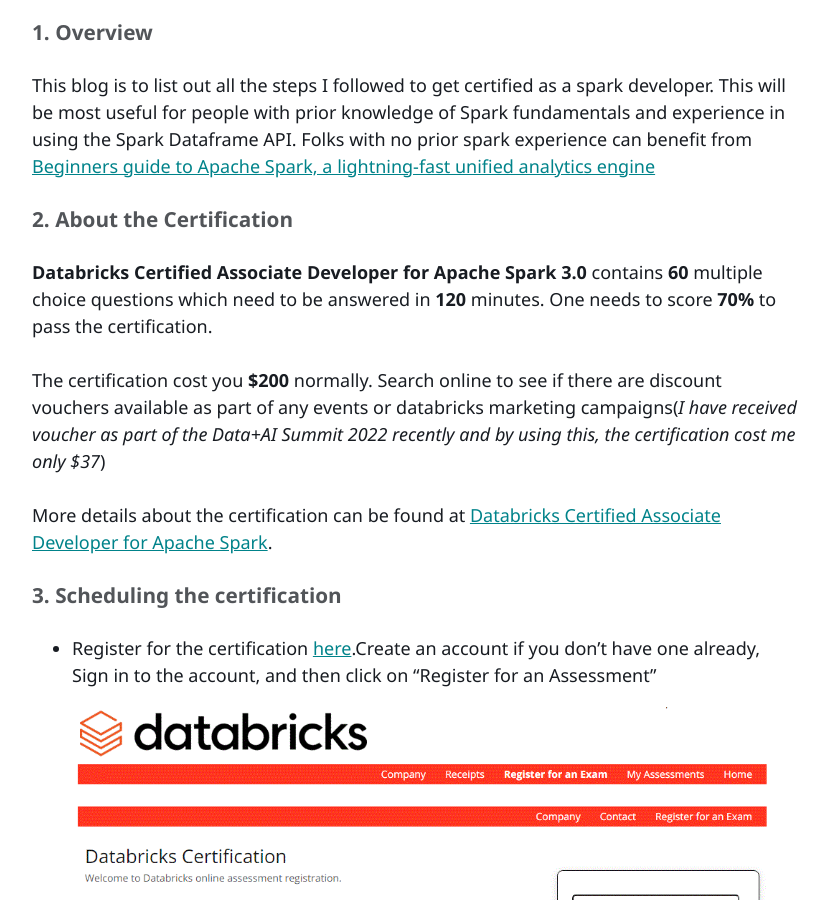
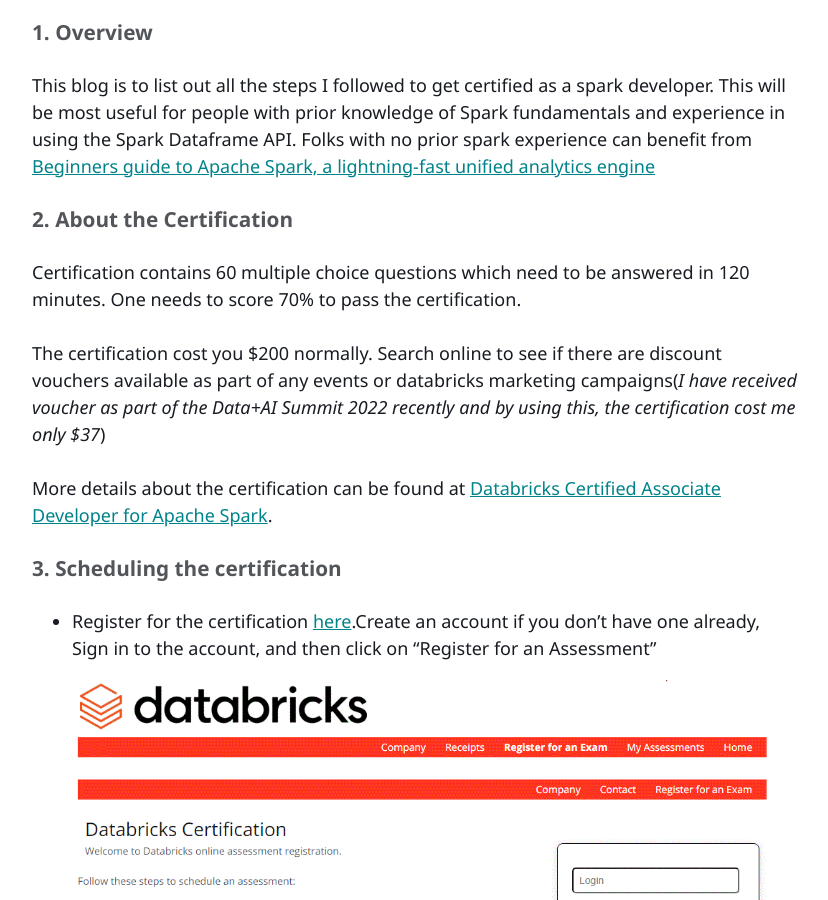
Before and after one commit to sibyabin/blogs, a Jekyll site: the page built from _posts/2022-08-10-how-i-passed-databricks-certified-associate-developer-for-apachespark-certification.md, in a window 1280 px wide and 900 px high, scrolled down 521 px. Shown: the whole window, without its empty margins (40-868 px from the left). Built offline with Jekyll 4.4.1, drawn with Linux system fonts in a browser that asks for light colours; some of the changed text lies outside the part shown.

Commit message:
readability improvements

```diff
--- a/_posts/2022-08-10-how-i-passed-databricks-certified-associate-developer-for-apachespark-certification.md
+++ b/_posts/2022-08-10-how-i-passed-databricks-certified-associate-developer-for-apachespark-certification.md
@@ -17,7 +17,7 @@
 last_modified_at: 2022-08-09T12:32:16-05:00
 ---
 
-I passed the **Databricks Certified Associate Developer for Apache Spark 3.0** certification recently with flying colors. I work as a data engineer and have experience developing data pipelines using Apache spark python API.
+I passed the **_Databricks Certified Associate Developer for Apache Spark 3.0_** certification recently with flying colors. I work as a data engineer and have experience developing data pipelines using Apache spark python API.
 
 #### 1. Overview
 
@@ -25,9 +25,9 @@
 
 #### 2. About the Certification
 
-**Databricks Certified Associate Developer for Apache Spark 3.0** contains **60** multiple choice questions which need to be answered in **120** minutes. One needs to score **70%** to pass the certification.
+Certification contains 60 multiple choice questions which need to be answered in 120 minutes. One needs to score 70% to pass the certification.
 
-The certification cost you **$200** normally. Search online to see if there are discount vouchers available as part of any events or databricks marketing campaigns(*I have received voucher as part of the Data+AI Summit 2022 recently and by using this, the certification cost me only $37*)
+The certification cost you $200 normally. Search online to see if there are discount vouchers available as part of any events or databricks marketing campaigns(_I have received voucher as part of the Data+AI Summit 2022 recently and by using this, the certification cost me only $37_)
 
 
 More details about the certification can be found at [Databricks Certified Associate Developer for Apache Spark](https://www.databricks.com/learn/certification/apache-spark-developer-associate).
@@ -49,22 +49,21 @@
 
 #### 4. Hands-on & Practice Exam
 * Create a [Databricks Community Edition](https://community.cloud.databricks.com/login.html) account. Practice the data frame API's usage with the help of databricks notebooks.
-
 * Try to complete the practice exam for your language of choice:  [Python](https://files.training.databricks.com/assessments/practice-exams/PracticeExam-DCADAS3-Python.pdf?_ga=2.108388866.1688700154.1661073169-444342999.1659955730) or [Scala](https://files.training.databricks.com/assessments/practice-exams/PracticeExam-DCADAS3-Scala.pdf?_ga=2.108388866.1688700154.1661073169-444342999.1659955730).
 
-You are good to attempt the certification if you scored 90% or above in the practice exam. The nature of the questions in the actual certification exam is more similar to that of the practice exam.
+    You are good to attempt the certification if you scored 90% or above in the practice exam. The nature of the questions in the actual certification exam is more similar to that of the practice exam.
 
-If you are scoring less than 90% in the practice exam, you may need to prepare more.
-Please see [Beginners guide to Apache Spark, a lightning-fast unified analytics engine]({{site.baseurl}}/learning/apache-spark/beginners-guide-to-apachespark-lightning-fast-unified-engine)
+    If you are scoring less than 90% in the practice exam, you may need to prepare more.
+    Please see [Beginners guide to Apache Spark, a lightning-fast unified analytics engine]({{site.baseurl}}/learning/apache-spark/beginners-guide-to-apachespark-lightning-fast-unified-engine)
 
->
-Ensure to use the respective test aid of your language of choice while attending the practice exam :  [Python](https://www.webassessor.com/zz/DATABRICKS/Python_v2.html) or [Scala](https://www.webassessor.com/zz/DATABRICKS/Scala_v2.html).
-This is required to get familiarized with the documentation to answer some of the questions and it will help in the actual certification.
+    >
+    Ensure to use the respective test aid of your language of choice while attending the practice exam :  [Python](https://www.webassessor.com/zz/DATABRICKS/Python_v2.html) or [Scala](https://www.webassessor.com/zz/DATABRICKS/Scala_v2.html).
+    This is required to get familiarized with the documentation to answer some of the questions and it will help in the actual certification.
 
-<figure class="align-center">
-    <a href="#"><img src="{{ site.url }}{{ site.baseurl }}/assets/images/blog-001/spark-documentation.jpg" alt=""></a>
-    <figcaption>Test Aid</figcaption>
-</figure>
+    <figure class="align-center">
+        <a href="#"><img src="{{ site.url }}{{ site.baseurl }}/assets/images/blog-001/spark-documentation.jpg" alt=""></a>
+        <figcaption>Test Aid</figcaption>
+    </figure>
 
 #### 5. Taking the certification
 * You will get an email from KRYTERION a few days before the exam with the pre-requisite (You need to install software and complete a biometric step)
```
Also changed, not shown: other parts of _posts/2022-08-10-how-i-passed-databricks-certified-associate-developer-for-apachespark-certification.md (+5 -5 lines).
